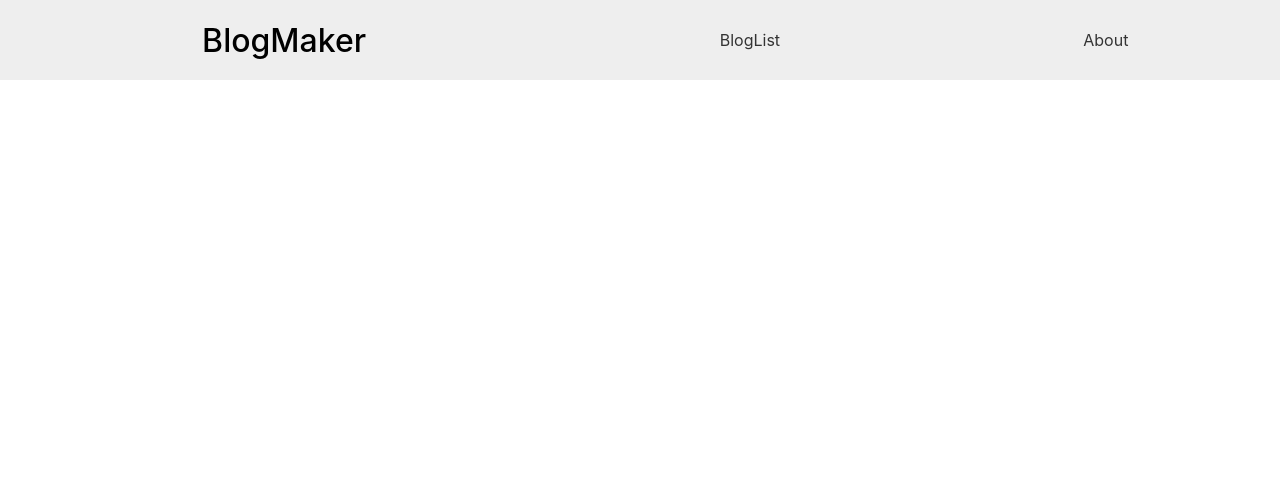
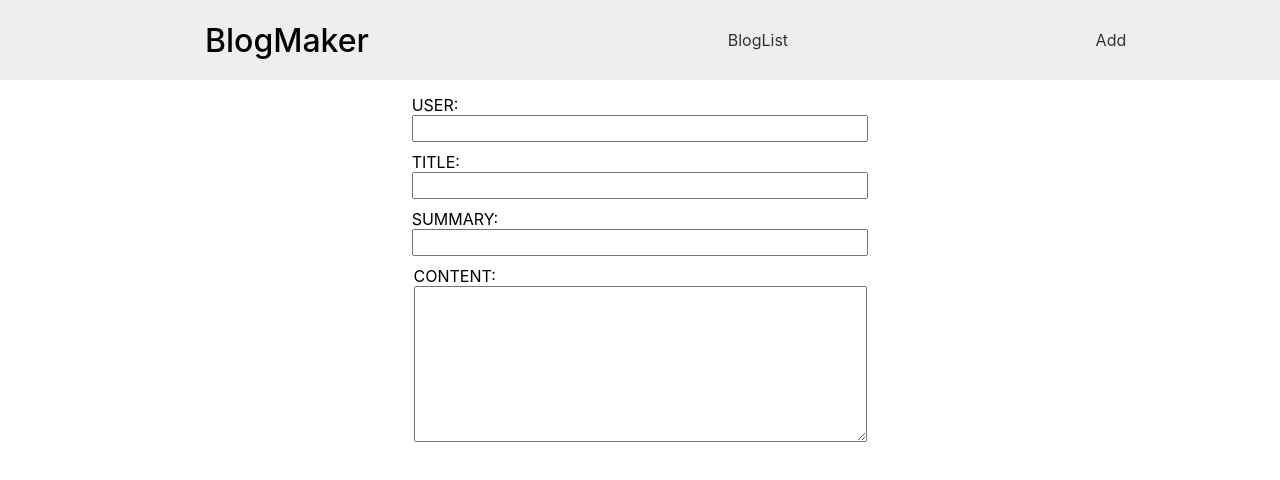
Before and after one commit to robertd2719/BlogProject, a React (Create React App) app: page /new in a window 1280 px wide. Shown: the top 480 px of the page. Built offline with nearby package versions, Linux system fonts and the light colour scheme.

Commit message:
updated forms to take blog e

```diff
--- a/src/App.css
+++ b/src/App.css
@@ -71,3 +71,21 @@ nav{
   font-style:italic;
   color: blue;
 }
+
+.new__blog__form input{
+  width: 60ch;
+  padding: .25rem;
+}
+
+.new__blog__form{
+  display: flex;
+  flex-direction: column;
+  justify-content: center;
+  align-items: center;
+}
+
+.form__field{
+  display: flex;
+  flex-direction: column;
+  margin: 5px 0;
+}
--- a/src/App.js
+++ b/src/App.js
@@ -4,16 +4,18 @@ import Blogs from "./components/Blogs";
 import About from "./components/About";
 import BlogDetails from "./components/BlogDetails";
 import NavBar from "./components/NavBar";
-
+import AddBlog from "./components/AddBlog";
+import {useState,useEffect} from "react";
 
 function App() {
+
     return (
         <Router>
             <NavBar/>
             <Routes path="/">
                 <Route path="/" element={<Blogs/>}/>
                 <Route path="blogs/:id" element={<BlogDetails/>}/>
-                <Route path="about" element={<About/>}/>
+                <Route path="new" element={<AddBlog/>}/>
             </Routes>
         </Router>
     );
--- a/src/components/AddBlog.jsx
+++ b/src/components/AddBlog.jsx
@@ -0,0 +1,36 @@
+import {useState,useEffect} from 'react';
+
+
+export default function AddBlog({blog}){
+    const [username, setUserName] = useState('');
+    const [title, setTitle] = useState('');
+    const [summary, setSummary] = useState('');
+    const [content, setContent] = useState('');
+
+    function formattedDatetime(date){
+
+    }
+
+    return(
+        <div>
+            <form action="" className="new__blog__form">
+                <div className="form__field">
+                    <label htmlFor="username">USER: </label>
+                    <input type="text" id="username" value={username} onChange={e=>setUserName(e.target.value)}/>
+                </div>
+                <div className="form__field">
+                    <label htmlFor="title">TITLE: </label>
+                    <input type="text" id="title" value={title} onChange={e=>setTitle(e.target.value)}/>
+                </div>
+                <div className="form__field">
+                    <label htmlFor="summary">SUMMARY: </label>
+                    <input type="text" name="summary" id="summary"/>
+                </div>
+                <div className="form__field">
+                    <label htmlFor="content">CONTENT:</label>
+                    <textarea name="content" id="content" cols="54" rows="10"></textarea>
+                </div>
+            </form>
+        </div>
+    )
+}
--- a/src/components/NavBar.jsx
+++ b/src/components/NavBar.jsx
@@ -10,7 +10,7 @@ export default function NavBar(){
                 </div>
                 <div className="nav__links">
                     <Link to="/">BlogList</Link>
-                    <Link to="/about">About</Link>
+                    <Link to="/new">Add</Link>
                 </div>
             </nav>
         </>
```
